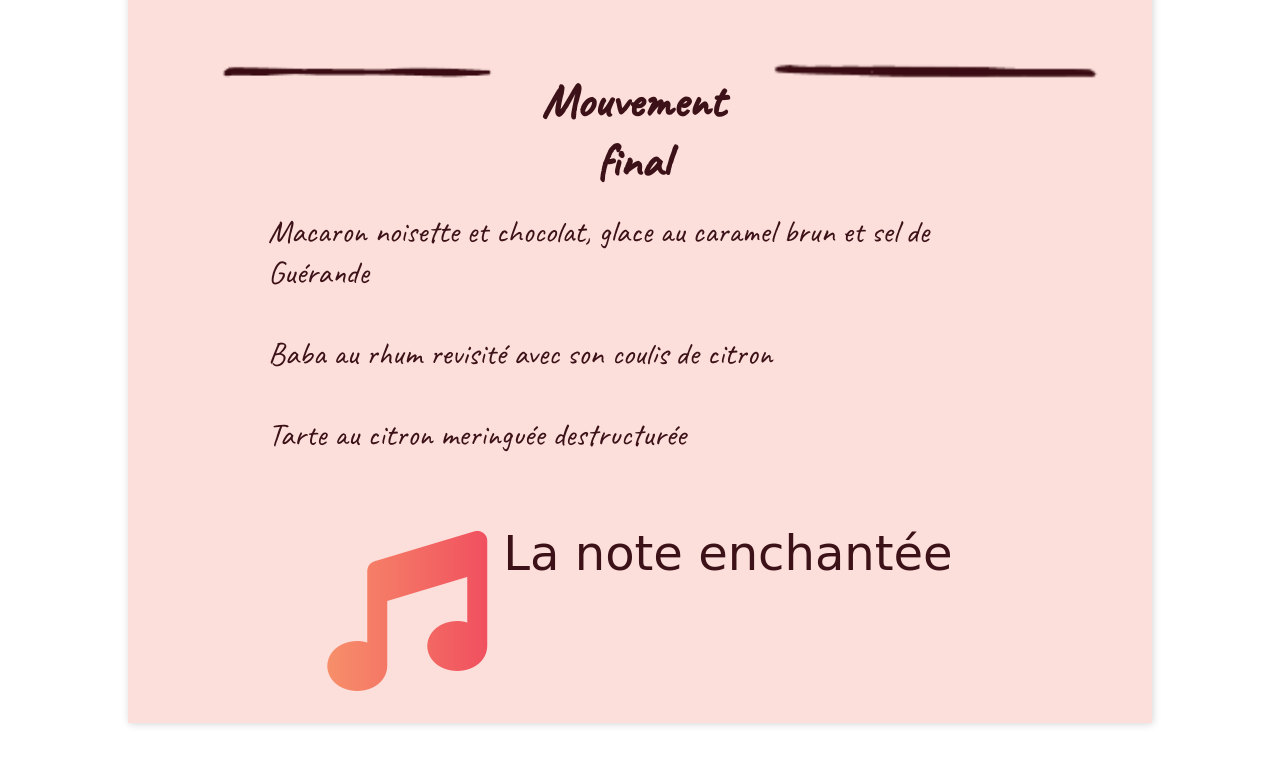
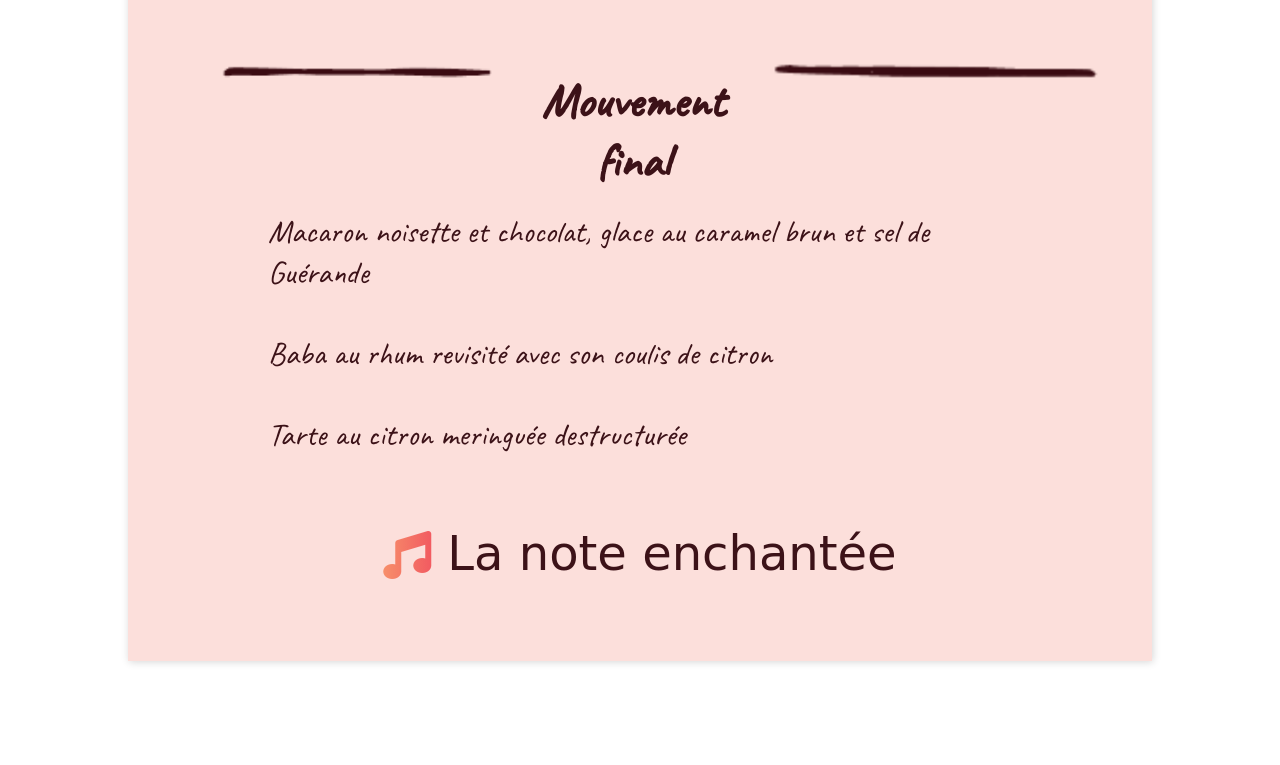
Before and after one commit to mathieu04/Projet-3, a plain HTML site: page menu-LNE.html in a window 1280 px wide. Shown: the part 1236-2001 px from the top of the page. Drawn offline with Linux system fonts and the light colour scheme; a web font is replaced by a local one.

Commit message:
correction taille logo

```diff
--- a/style.css
+++ b/style.css
@@ -213,7 +213,6 @@ header h1 {
 }
 
 .section_menu1 .article_endnote .end_logo {
-  font-size: 4rem;
   background: -webkit-linear-gradient(right, #f04a5e, #f78f6a);
   -webkit-background-clip: text;
   color: transparent;
@@ -549,7 +548,7 @@ footer a:hover {
 
 
   .menu_pages .section_menu1 .article_endnote .end_logo {
-    font-size: 10rem;
+    font-size: 3rem;
     padding-top: 0.4rem;
   }
 
```
